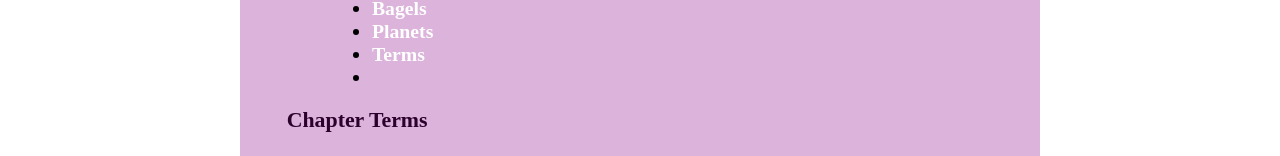
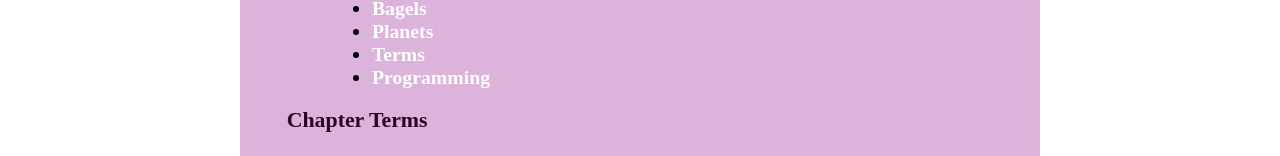
Before and after one commit to cmiller-pvcc/cmiller-pvcc.github.io, a plain HTML site: page index.html in a window 1280 px wide. Shown: the part 161-317 px from the top of the page. Drawn offline with Linux system fonts and the light colour scheme.

Commit message:
Update index.html

```diff
--- a/index.html
+++ b/index.html
@@ -47,7 +47,7 @@
                     <li><a href = "bagels.html"> Bagels</a></li>
                     <li><a href = "planets.html"> Planets</a></li>
                     <li><a href = "opsys.html"> Terms </a></li>
-                    <li></li>
+                    <li><a href = "programming.html"> Programming </a></li>
                 </ul>
             </h3>
             <h2>Chapter Terms</h2>
```
